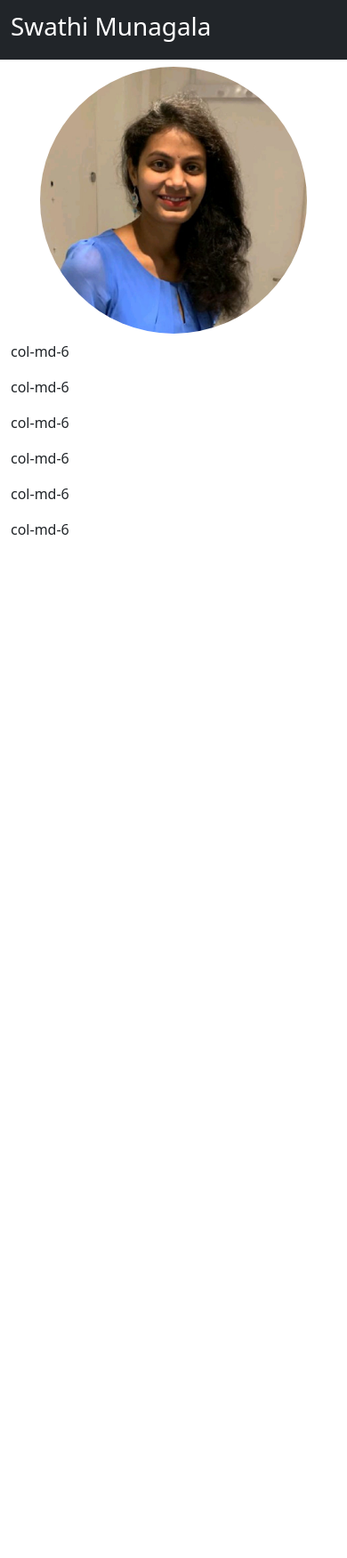
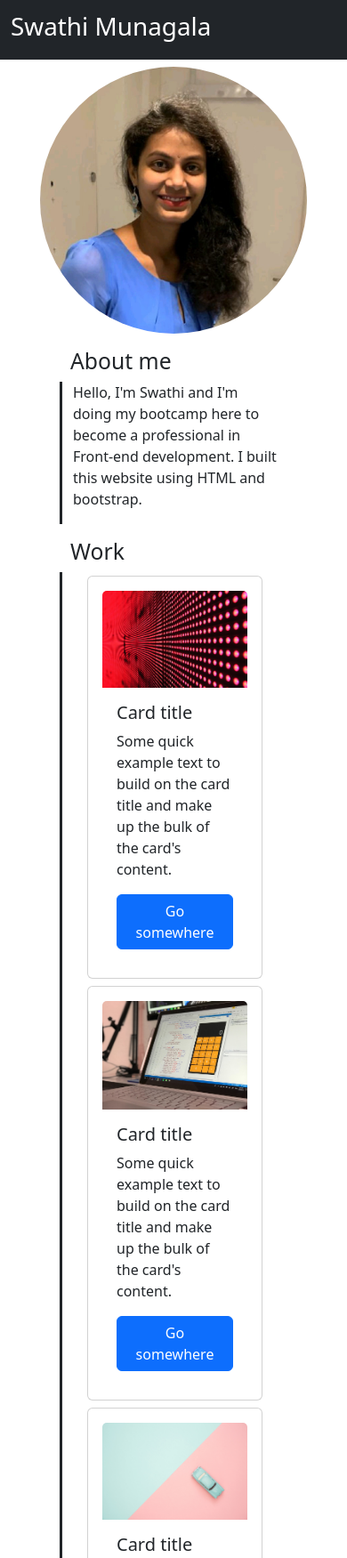
Before and after one commit to swathi-mungala/Bootstrap-Portfolio, a plain HTML site: page index.html in a window 390 px wide. Shown: the top 1751 px of the page at 89% size. Before the commit the page ends 844 px from the top, so only its background shows below. Drawn offline with nearby package versions, Linux system fonts and the light colour scheme; a web font is replaced by a local one.

Commit message:
Developed code for About me, work and contact sections

```diff
--- a/css/style.css
+++ b/css/style.css
@@ -6,3 +6,12 @@ body {
 margin: 0;
 padding: 0;
 }
+
+.custom-container-width {
+    /* margin: 0 3vw 0 3vw; */
+    width: 80%;
+    max-width: none;
+}
+p {
+    font-size: 1rem;
+}
--- a/index.html
+++ b/index.html
@@ -9,13 +9,6 @@
   <!-- Bootstrap CSS -->
   <link href="https://cdn.jsdelivr.net/npm/bootstrap@5.3.0-alpha3/dist/css/bootstrap.min.css" rel="stylesheet" integrity="sha384-KK94CHFLLe+nY2dmCWGMq91rCGa5gtU4mk92HdvYe+M/SXH301p5ILy+dN9+nJOZ" crossorigin="anonymous">
   <link href="https://fonts.googleapis.com/css?family=Anton|Jura&display=swap" rel="stylesheet">
-
-  <!-- Custom fonts for this template -->
-  <link href="vendor/fontawesome-free/css/all.min.css" rel="stylesheet">
-  <link rel="stylesheet" href="vendor/simple-line-icons/css/simple-line-icons.css">
-  <link href="https://fonts.googleapis.com/css?family=Lato" rel="stylesheet">
-  <link href="https://fonts.googleapis.com/css?family=Catamaran:100,200,300,400,500,600,700,800,900" rel="stylesheet">
-  <link href="https://fonts.googleapis.com/css?family=Muli" rel="stylesheet">
 
    <!-- Custom styles for this template -->
    <link href="./css/style.css" rel="stylesheet">
@@ -57,50 +50,106 @@
   <!-- <header class="masthead">
   </header> -->
 <!-- Main section -->
-  <div class="container">
-    <div class="row">
-      <div class="col-md-6">
-        <p>col-md-6</p>
+  <div class="container custom-container-width">
+    <div class="row m-3" id="about">
+      <div class="col-md-3">
+        <h2>About me</h2>
         <!-- Content for the first column in the first row -->
         <!-- Adjust content as needed -->
       </div>
-      <div class="col-md-6">
-        <p>col-md-6</p>
+      <div class="col-md-9 border border-dark border-top-0 border-bottom-0 border-end-0 border-3 pl-5">
+        <p>Hello, I'm Swathi and I'm doing my bootcamp here to become a professional in Front-end development. I built this website using HTML and bootstrap.</p>
         <!-- Content for the second column in the first row -->
         <!-- Adjust content as needed -->
       </div>
     </div>
-    <div class="row">
-      <div class="col-md-6">
-        <p>col-md-6</p>
+    <div class="row m-3" id="work">
+      <div class="col-md-3">
+        <h2>Work</h2>
         <!-- Content for the first column in the second row -->
         <!-- Adjust content as needed -->
       </div>
-      <div class="col-md-6">
-        <p>col-md-6</p>
-        <!-- Content for the second column in the second row -->
-        <!-- Adjust content as needed -->
+      <div class="col-md-9 border border-dark border-top-0 border-bottom-0 border-end-0 border-3 pl-5">
+        <div class="container">
+            <div class="row">
+                <div class="col-md-12">
+                    <div class="card p-3 m-1" >
+                        <img src="./images/02-portfolio-1.jpg" class="card-img-top img-fluid" alt="Project1">
+                        <div class="card-body">
+                          <h5 class="card-title">Card title</h5>
+                          <p class="card-text">Some quick example text to build on the card title and make up the bulk of the card's content.</p>
+                          <a href="#" class="btn btn-primary">Go somewhere</a>
+                        </div>
+                      </div>
+                    <!-- <img src="./images/02-portfolio-1.jpg" alt="Project1" class="img-fluid"> -->
+                </div>
+            </div>
+            <div class="row">
+                <div class="col-md-6">
+                    <div class="card p-3 m-1" >
+                        <img src="./images/02-portfolio-2.jpg" class="card-img-top img-fluid" alt="Project2">
+                        <div class="card-body">
+                          <h5 class="card-title">Card title</h5>
+                          <p class="card-text">Some quick example text to build on the card title and make up the bulk of the card's content.</p>
+                          <a href="#" class="btn btn-primary">Go somewhere</a>
+                        </div>
+                      </div>
+                </div>
+                <div class="col-md-6">
+                    <div class="card p-3 m-1" >
+                        <img src="./images/02-portfolio-3.jpg" class="card-img-top img-fluid" alt="Project3">
+                        <div class="card-body">
+                          <h5 class="card-title">Card title</h5>
+                          <p class="card-text">Some quick example text to build on the card title and make up the bulk of the card's content.</p>
+                          <a href="#" class="btn btn-primary">Go somewhere</a>
+                        </div>
+                      </div>
+                </div>
+            </div>
+            <div class="row">
+                <div class="col-md-6">
+                    <div class="card p-3 m-1" >
+                        <img src="./images/02-portfolio-4.jpg" class="card-img-top img-fluid" alt="Project4">
+                        <div class="card-body">
+                          <h5 class="card-title">Card title</h5>
+                          <p class="card-text">Some quick example text to build on the card title and make up the bulk of the card's content.</p>
+                          <a href="#" class="btn btn-primary">Go somewhere</a>
+                        </div>
+                      </div>
+                </div>
+                <div class="col-md-6">
+                    <div class="card p-3 m-1" >
+                        <img src="./images/02-portfolio-3.jpg" class="card-img-top img-fluid" alt="Project5">
+                        <div class="card-body">
+                          <h5 class="card-title">Card title</h5>
+                          <p class="card-text">Some quick example text to build on the card title and make up the bulk of the card's content.</p>
+                          <a href="#" class="btn btn-primary">Go somewhere</a>
+                        </div>
+                      </div>
+                </div>
+            </div>
+        </div>
       </div>
     </div>
-    <div class="row">
-      <div class="col-md-6">
-        <p>col-md-6</p>
+    <div class="row m-3" id="contact">
+      <div class="col-md-3">
+        <h2>Contact</h2>
         <!-- Content for the first column in the third row -->
         <!-- Adjust content as needed -->
       </div>
-      <div class="col-md-6">
-        <p>col-md-6</p>
+      <div class="col-md-9 border border-dark border-top-0 border-bottom-0 border-end-0 border-3 pl-5">
+        <!-- <p>col-md-6 content</p> -->
         <!-- Content for the second column in the third row -->
         <!-- Adjust content as needed -->
+        <div class="d-flex">
+        <a href="" target="_blank"><i class="fa-solid fa-square-envelope fa-4x"></i></a>
+        <a href="" target="_blank"><i class="fa-brands fa-square-github fa-4x"></i></a>
+        <a href="" target="_blank"><i class="fa-brands fa-square-twitter fa-4x"></i></a>
+        <a href="" target="_blank"><i class="fa-brands fa-linkedin fa-4x"></i></a>
+        </div>
       </div>
     </div>
   </div>
-
-
-
-  <!-- Contact-->
-  <section class="contact-section bg-black" id="contact">
-  </section>
 
   <footer>
     <div class="container">
@@ -108,6 +157,7 @@
   </footer>
   <!-- Optional JavaScript -->
   <!-- Popper.js, then Bootstrap JS -->
+  <script src="https://kit.fontawesome.com/e25ccb1c2e.js" crossorigin="anonymous"></script>
   <script src="https://cdn.jsdelivr.net/npm/@popperjs/core@2.11.7/dist/umd/popper.min.js" integrity="sha384-zYPOMqeu1DAVkHiLqWBUTcbYfZ8osu1Nd6Z89ify25QV9guujx43ITvfi12/QExE" crossorigin="anonymous"></script>
   <script src="https://cdn.jsdelivr.net/npm/bootstrap@5.3.0-alpha3/dist/js/bootstrap.min.js" integrity="sha384-Y4oOpwW3duJdCWv5ly8SCFYWqFDsfob/3GkgExXKV4idmbt98QcxXYs9UoXAB7BZ" crossorigin="anonymous"></script>
 </body>
```
Also changed, not shown: images/02-portfolio-1.jpg (added), images/02-portfolio-2.jpg (added), images/02-portfolio-3.jpg (added), images/02-portfolio-4.jpg (added), images/02-run-buddy.jpg (added), images/Hero.jpg (added), images/My portfolio ssh.png (added), 2 other files.
